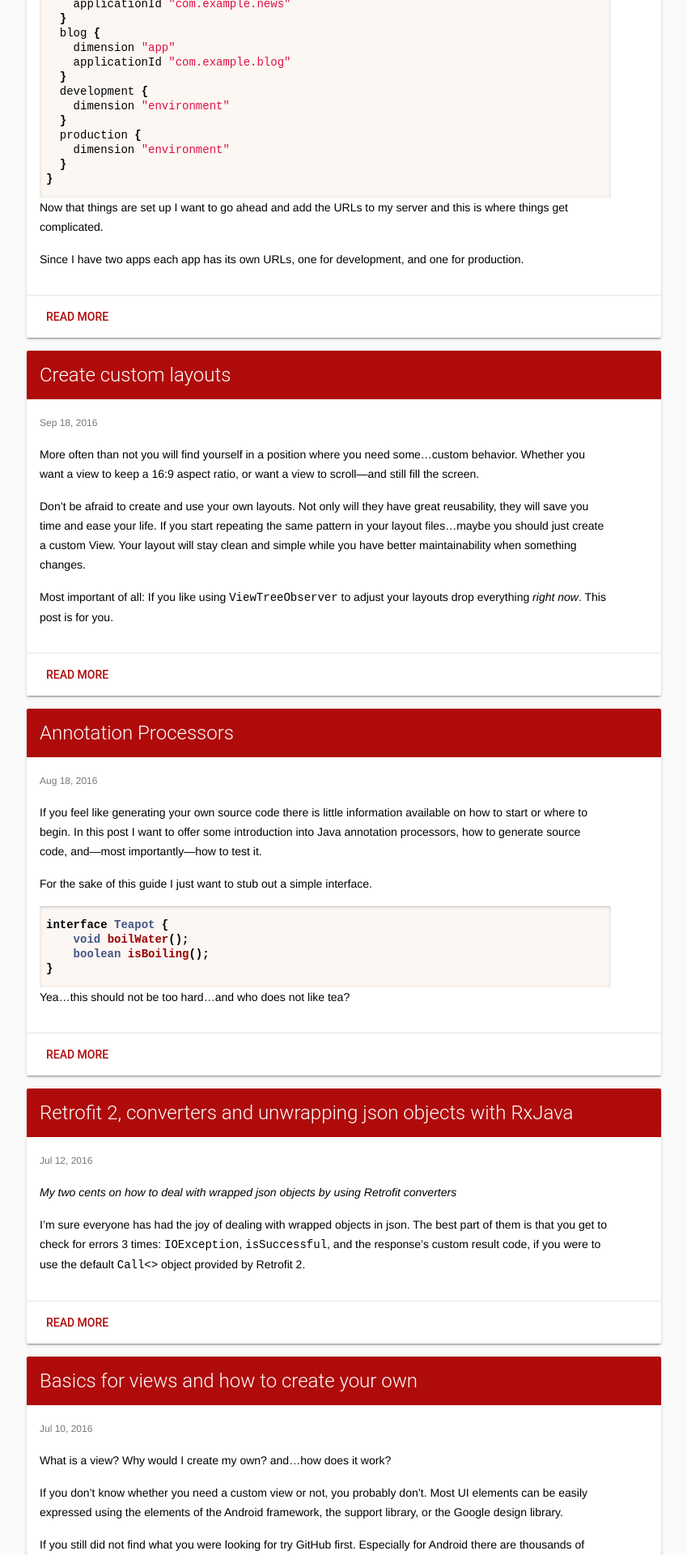
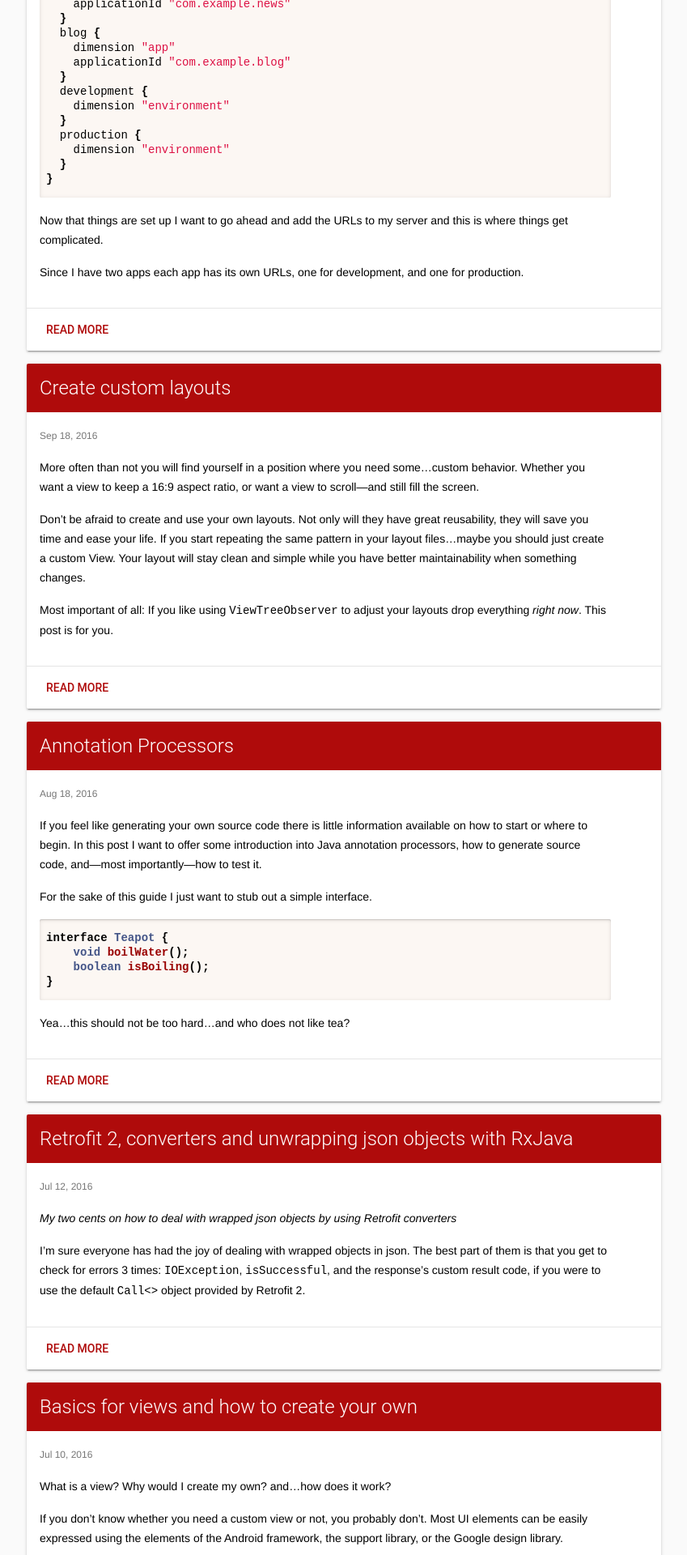
Before and after one commit to bleeding182/bleeding182.github.io, a Jekyll site: the page built from index.html, in a window 1280 px wide. Shown: the part 944-2864 px from the top of the page at 81% size, without its empty margins (215-1064 px from the left). Built offline with Jekyll 4.4.1, drawn with Linux system fonts in a browser that asks for light colours; the list of posts is cut into pages by our own code.

Commit message:
Added margin beneath code

```diff
--- a/css/main.scss
+++ b/css/main.scss
@@ -49,7 +49,7 @@ main {
 
 .highlight {
   background: desaturate(lighten(#d46f1c, 50%), 15%);
-  margin: 0px;
+  margin: 0px 0px 16px 0px;
   overflow: auto;
   border-radius: 2px;
   box-sizing: border-box;
```
